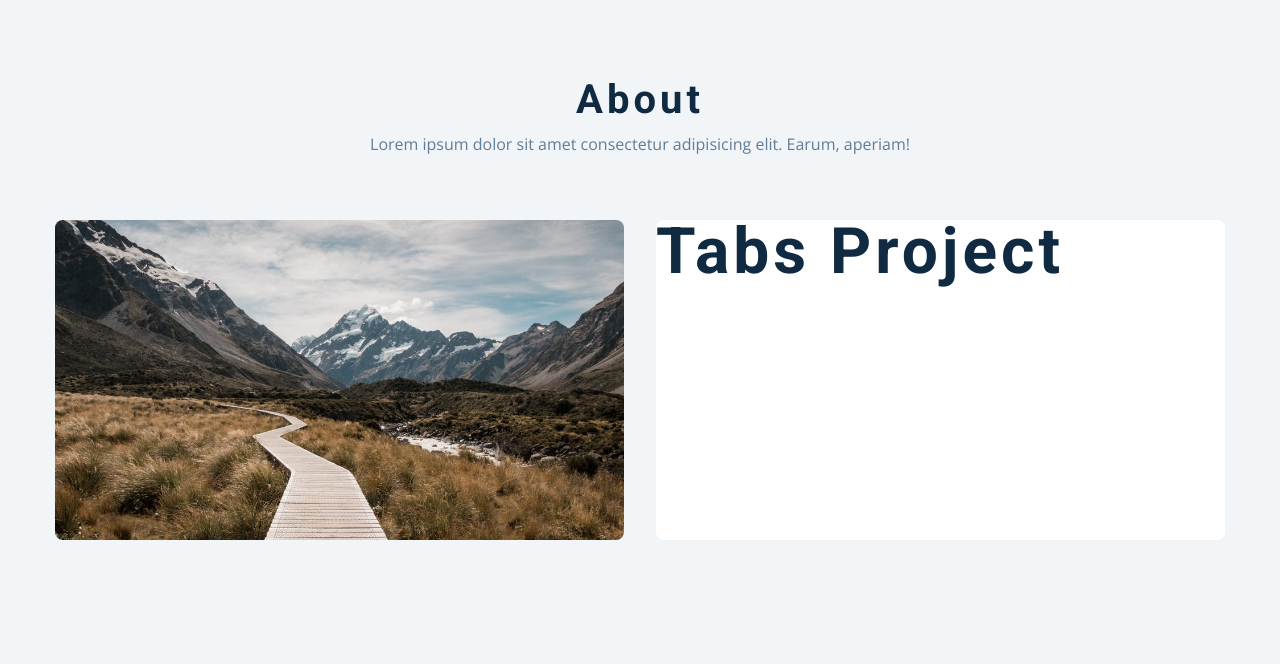
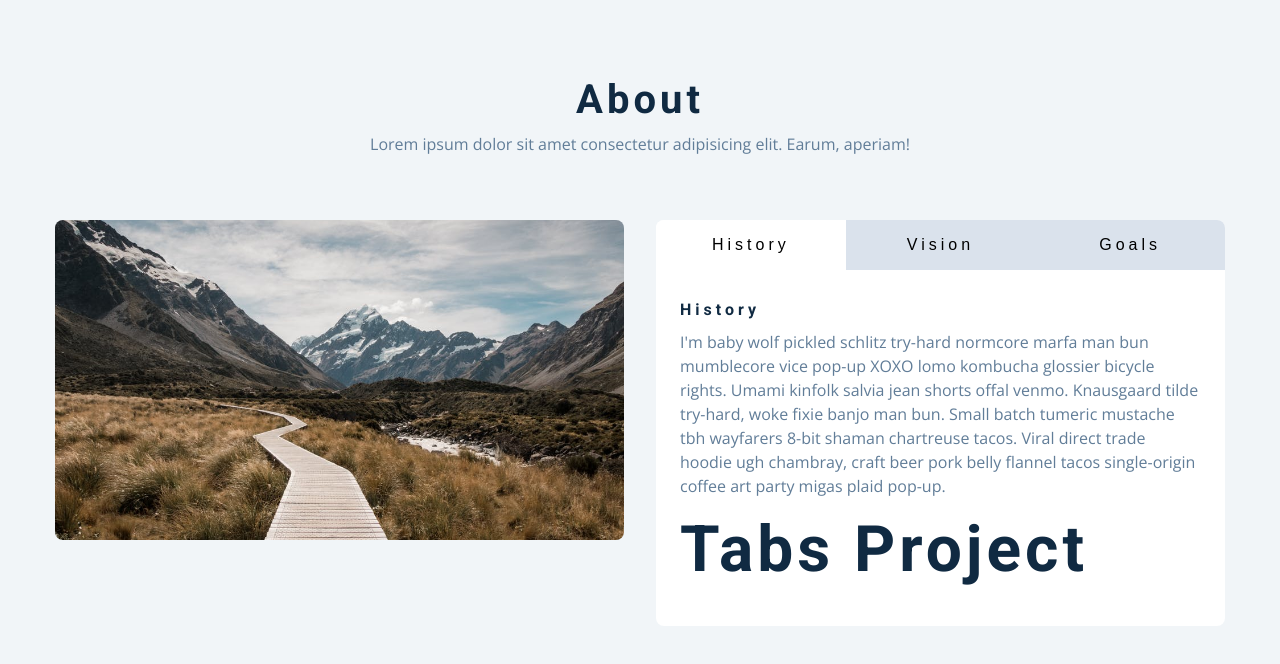
Before and after one commit to Nisarg03/Javascript-Frontend-Projects, a plain HTML site: page 11_Tabs/index.html in a window 1280 px wide. Drawn offline with nearby package versions, Linux system fonts and the light colour scheme.

Commit message:
Update index.html

```diff
--- a/11_Tabs/index.html
+++ b/11_Tabs/index.html
@@ -24,7 +24,27 @@
           <img src="./hero-bcg.jpeg" alt="" />
         </article>
         <article class="about">
+          <!-- btn container -->
+          <div class="btn-container">
+            <button class="tab-btn active" data-id="history">history</button>
+            <button class="tab-btn" data-id="vision">vision</button>
+            <button class="tab-btn" data-id="goals">goals</button>
+          </div>
 
+          <div class="about-content">
+            <!-- single item -->
+            <div class="content active" id="history">
+              <h4>history</h4>
+              <p>
+                I'm baby wolf pickled schlitz try-hard normcore marfa man bun
+                mumblecore vice pop-up XOXO lomo kombucha glossier bicycle
+                rights. Umami kinfolk salvia jean shorts offal venmo. Knausgaard
+                tilde try-hard, woke fixie banjo man bun. Small batch tumeric
+                mustache tbh wayfarers 8-bit shaman chartreuse tacos. Viral
+                direct trade hoodie ugh chambray, craft beer pork belly flannel
+                tacos single-origin coffee art party migas plaid pop-up.
+              </p>
+            </div>
     <h1>tabs project</h1>
     <!-- javascript -->
     <script src="app.js"></script>
```
